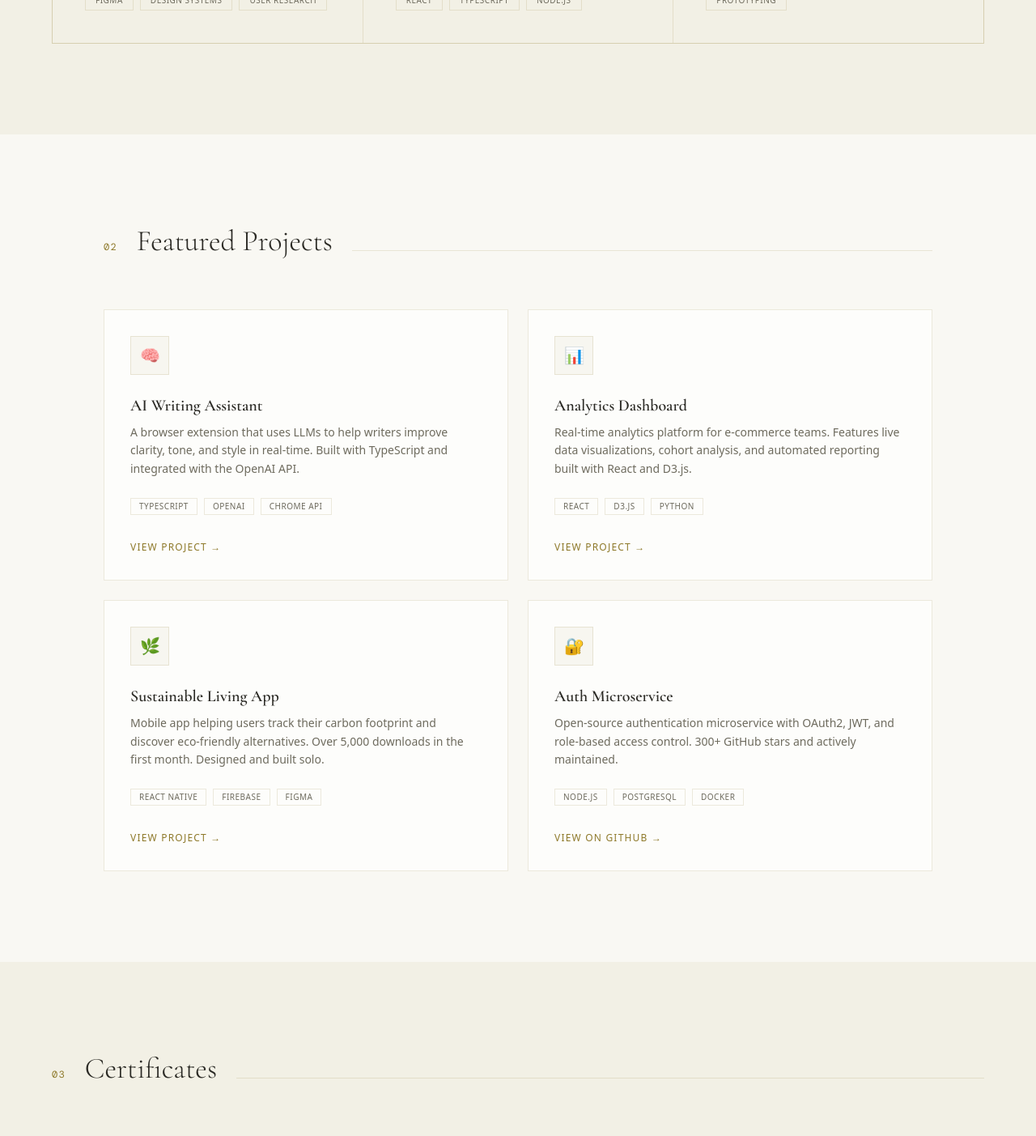
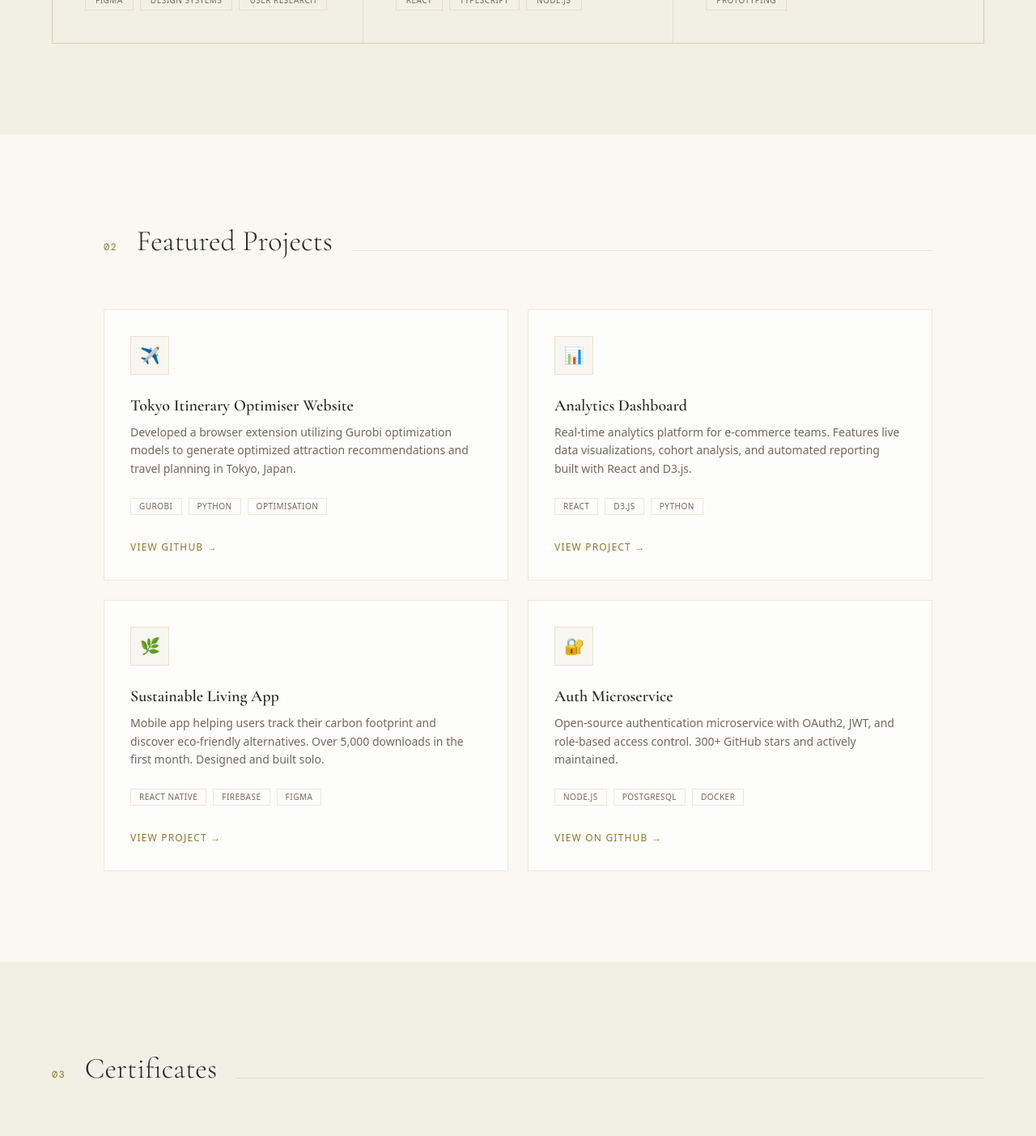
Before and after one commit to MrMystic00/portfolio-glenn-tan, a Next.js app: page / in a window 1280 px wide. Shown: the part 1330-2733 px from the top of the page at 81% size. Built offline with nearby package versions, Linux system fonts and the light colour scheme.

Commit message:
[Certificate] Update

```diff
--- a/package.json
+++ b/package.json
@@ -11,7 +11,8 @@
   "dependencies": {
     "next": "16.2.6",
     "react": "19.2.4",
-    "react-dom": "19.2.4"
+    "react-dom": "19.2.4",
+    "react-icons": "^5.6.0"
   },
   "devDependencies": {
     "@tailwindcss/postcss": "^4",
--- a/src/components/Certificates.tsx
+++ b/src/components/Certificates.tsx
@@ -1,11 +1,20 @@
+import { FaAws } from "react-icons/fa";
+import { ReactNode } from "react";
+
 interface CertItem {
   name: string;
   issuer: string;
   date: string;
+  icon: ReactNode;
 }
 
 const certificatesList: CertItem[] = [
-    { name: "AWS Certified Cloud Partitioner", issuer: "Amazon Web Services", date: "Sep 2025" },
+  {
+    name: "AWS Certified Cloud Practitioner",
+    issuer: "Amazon Web Services",
+    date: "2025",
+    icon: <FaAws />,
+  },
 ];
 
 export default function Certificates() {
@@ -18,19 +27,22 @@ interface CertItem {
           <div className="flex-1 h-[1px] bg-accent/15 self-end mb-2" />
         </div>
 
-          <div className="grid grid-cols-1 md:grid-cols-2 lg:grid-cols-3 gap-[1px] bg-accent/15 border border-accent/15">
+        <div className="grid grid-cols-1 gap-4">
           {certificatesList.map((cert, index) => (
             <div
               key={index}
               className="bg-bg2 p-8 flex gap-5 items-start hover:bg-bg3 transition-colors duration-300"
             >
-                <div className="w-10 h-10 border border-accent/15 flex items-center justify-center text-accent text-sm flex-shrink-0">
-                  ✦
+              <div className="w-10 h-10 border border-accent/15 flex items-center justify-center text-accent text-xl flex-shrink-0">
+                {cert.icon}
               </div>
+
               <div className="space-y-1">
-                  <p className="text-sm font-medium leading-snug">{cert.name}</p>
-                  <p className="text-xs text-muted">{cert.issuer}</p>
-                  <p className="font-mono text-[10px] text-accent tracking-wider pt-1">{cert.date}</p>
+                <p className="text-lg font-medium leading-snug">{cert.name}</p>
+                <p className="text-based text-muted">{cert.issuer}</p>
+                <p className="font-mono text-[12px] text-accent tracking-wider pt-1">
+                  {cert.date}
+                </p>
               </div>
             </div>
           ))}
--- a/src/components/Projects.tsx
+++ b/src/components/Projects.tsx
@@ -9,12 +9,12 @@ interface ProjectItem {
 
 const projectList: ProjectItem[] = [
   {
-    icon: "🧠",
-    name: "AI Writing Assistant",
-    desc: "A browser extension that uses LLMs to help writers improve clarity, tone, and style in real-time. Built with TypeScript and integrated with the OpenAI API.",
-    tags: ["TypeScript", "OpenAI", "Chrome API"],
+    icon: "✈️",
+    name: "Tokyo Itinerary Optimiser Website",
+    desc: "Developed a browser extension utilizing Gurobi optimization models to generate optimized attraction recommendations and travel planning in Tokyo, Japan.",
+    tags: ["Gurobi", "Python", "Optimisation"],
     link: "#",
-    linkText: "View Project →"
+    linkText: "View Github →"
   },
   {
     icon: "📊",
--- a/src/components/layout/Nav.tsx
+++ b/src/components/layout/Nav.tsx
@@ -26,7 +26,7 @@ export default function Nav() {
 
   return (
     <nav className="fixed top-0 inset-x-0 z-40 flex justify-between items-center px-6 md:px-16 py-5 border-b border-borderCustom bg-bg/85 backdrop-blur-md transition-colors duration-500">
-      <a href="#home" className="font-serif text-xl font-semibold text-accent tracking-wide">YN.</a>
+      <a href="#home" className="font-serif text-xl font-semibold text-accent tracking-wide">About Me</a>
 
       <div className="flex items-center gap-6 md:gap-10">
         <ul className="flex gap-4 md:gap-8 text-[11px] tracking-widest uppercase font-medium">
```
Also changed, not shown: 1 other file (tests, documents, lock files or other folders). Lines whose indentation alone changed are shown as unchanged.
